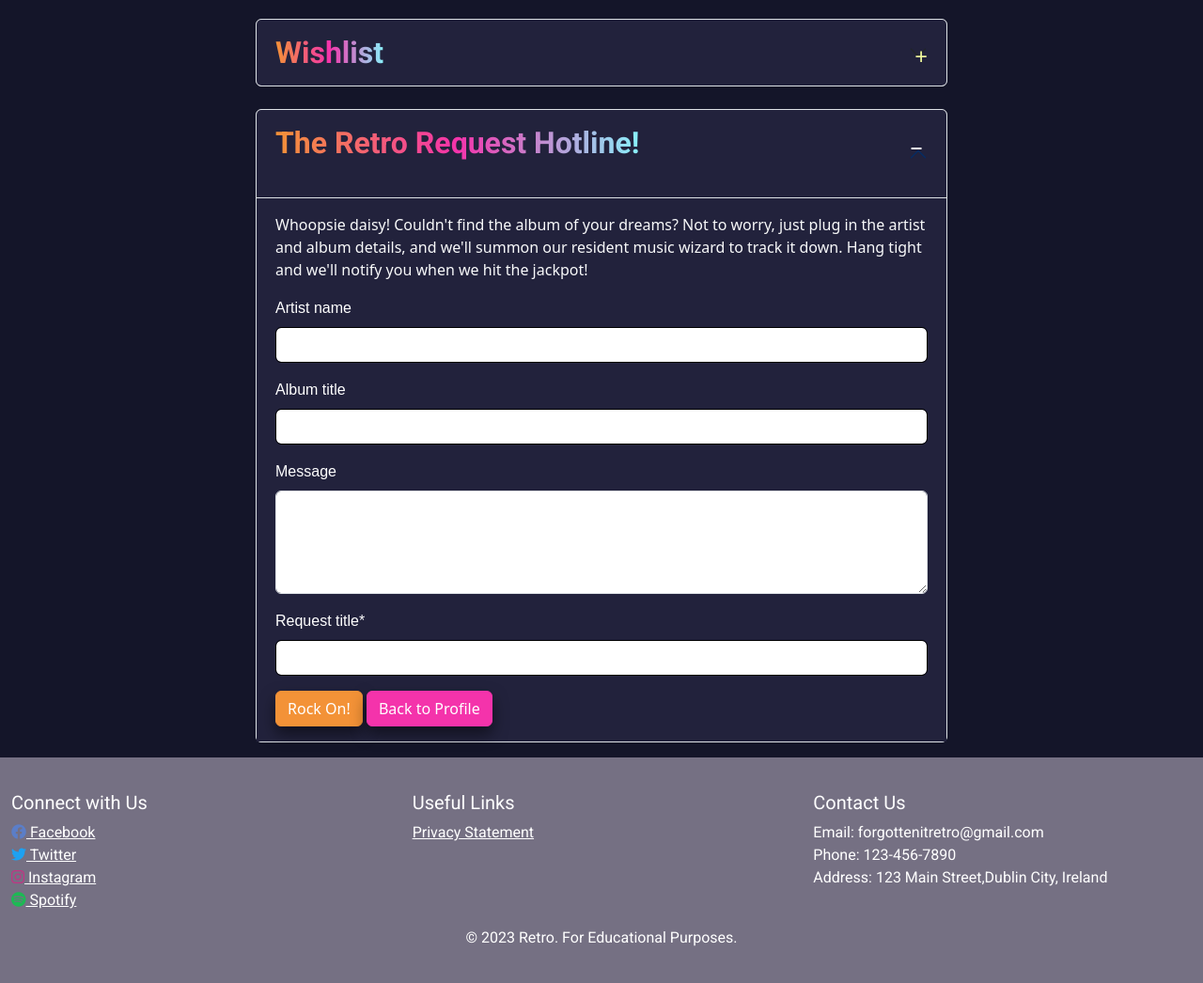
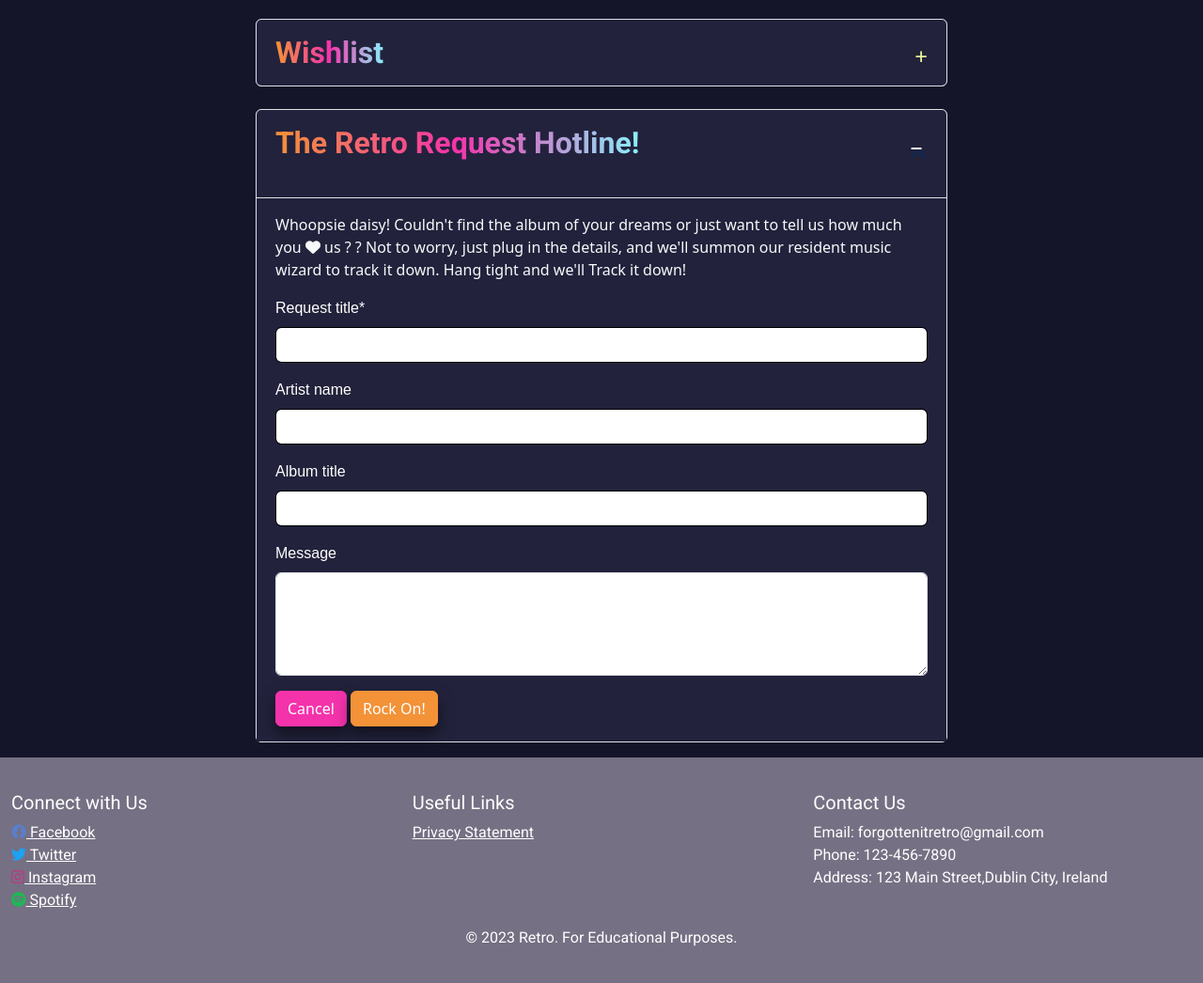
Before and after one commit to Forgottenit/retro, a Django app: page /accounts/ in a window 1280 px wide, after a click on "The Retro Request Hotline!". Shown: the part 476-1522 px from the top of the page at 94% size. Run offline with Django 4.2, Linux system fonts and the light colour scheme; the visitor is signed in with stand-in values (Sample User, id 1); data comes from the database, SQL or seed files in the repository; data that the repository does not hold is empty; some libraries are stand-ins or nearby versions.

Commit message:
Styled Request forms

```diff
--- a/accounts/forms.py
+++ b/accounts/forms.py
@@ -100,13 +100,14 @@ class ReviewForm(forms.ModelForm):
 
 
 class AlbumRequestForm(forms.ModelForm):
+    request_title = forms.CharField(required=True)
     message = forms.CharField(
         widget=forms.Textarea(attrs={"rows": 4, "cols": 15}), required=False
     )
-    request_title = forms.CharField(required=True)
+
     artist_name = forms.CharField(required=False)
     album_title = forms.CharField(required=False)
 
     class Meta:
         model = AlbumRequest
-        fields = ["artist_name", "album_title", "message"]
+        fields = ["request_title", "artist_name", "album_title", "message"]
--- a/accounts/static/accounts/css/accounts.css
+++ b/accounts/static/accounts/css/accounts.css
@@ -58,8 +58,16 @@
     background-color: #22223c !important;
 }
 
+.request-heading {
+    /* background-color: rgb(143, 203, 243) !important; */
+    background: linear-gradient(to right, rgb(33, 222, 255), #fd02f5) !important;
+    font-size: 1.1rem;
+    font-weight: 600;
+
+}
+
 /* Styling the accordion button symbol */
-.accordion-button::after {
+.button-heading::after {
 
     color: #f6f2f2;
 
@@ -74,7 +82,7 @@
 }
 
 /* Change symbol when the accordion is open */
-.accordion-button.collapsed::after {
+.button-heading.collapsed::after {
     content: "\002B";
     /* Change symbol to '-' when the accordion is open */
     color: #f0f99d;
--- a/accounts/templates/accounts/profile.html
+++ b/accounts/templates/accounts/profile.html
@@ -24,9 +24,9 @@
                 <div class="accordion" id="profileAccordion">
                     <div class="accordion-item">
                         <h2 class="accordion-header" id="headingDeliveryInfo">
-                            <button class="accordion-button collapsed profile-dropdown-header" type="button"
-                                data-bs-toggle="collapse" data-bs-target="#collapseDeliveryInfo" aria-expanded="false"
-                                aria-controls="collapseDeliveryInfo">
+                            <button class="accordion-button button-heading collapsed profile-dropdown-header"
+                                type="button" data-bs-toggle="collapse" data-bs-target="#collapseDeliveryInfo"
+                                aria-expanded="false" aria-controls="collapseDeliveryInfo">
                                 <p class="text-light logo-font">Default Delivery Information</p>
                             </button>
                         </h2>
@@ -54,9 +54,9 @@
                 <div class="accordion" id="profileAccordion">
                     <div class="accordion-item">
                         <h2 class="accordion-header" id="headingOne">
-                            <button class="accordion-button collapsed profile-dropdown-header" type="button"
-                                data-bs-toggle="collapse" data-bs-target="#collapseOne" aria-expanded="false"
-                                aria-controls="collapseOne">
+                            <button class="accordion-button button-heading collapsed profile-dropdown-header"
+                                type="button" data-bs-toggle="collapse" data-bs-target="#collapseOne"
+                                aria-expanded="false" aria-controls="collapseOne">
                                 <p class="text-light logo-font">Order History</p>
                             </button>
                         </h2>
@@ -110,9 +110,9 @@
                 <div class="accordion" id="wishlistAccordion">
                     <div class="accordion-item">
                         <h2 class="accordion-header" id="headingWishlist">
-                            <button class="accordion-button collapsed profile-dropdown-header" type="button"
-                                data-bs-toggle="collapse" data-bs-target="#collapseWishlist" aria-expanded="false"
-                                aria-controls="collapseWishlist">
+                            <button class="accordion-button button-heading collapsed profile-dropdown-header"
+                                type="button" data-bs-toggle="collapse" data-bs-target="#collapseWishlist"
+                                aria-expanded="false" aria-controls="collapseWishlist">
                                 <h4 class="text-light logo-font">Wishlist</h4>
                             </button>
                         </h2>
@@ -177,58 +177,62 @@
                 <div class="accordion" id="retroAccordion">
                     <div class="accordion-item">
                         <h2 class="accordion-header" id="headingTwo">
-                            <button class="accordion-button collapsed profile-dropdown-header" type="button"
-                                data-bs-toggle="collapse" data-bs-target="#collapseTwo" aria-expanded="false"
-                                aria-controls="collapseTwo">
+                            <button class="accordion-button button-heading collapsed profile-dropdown-header"
+                                type="button" data-bs-toggle="collapse" data-bs-target="#collapseTwo"
+                                aria-expanded="false" aria-controls="collapseTwo">
                                 <p class="logo-font mb-4 text-light">The Retro Request Hotline!</p>
                             </button>
                         </h2>
                         <div id="collapseTwo" class="accordion-collapse collapse" aria-labelledby="headingTwo"
                             data-bs-parent="#retroAccordion">
                             <div class="accordion-body">
-                                <p class="text-light">Whoopsie daisy! Couldn't find the album of your dreams? Not to
+                                <p class="text-light">Whoopsie daisy! Couldn't find the album of your dreams or just
+                                    want to tell us how much you <i class="fas fa-heart"></i> us ? ? Not to
                                     worry,
-                                    just plug in the artist and album details, and we'll summon our resident music
+                                    just plug in the details, and we'll summon our resident music
                                     wizard to
-                                    track it down. Hang tight and we'll notify you when we hit the jackpot!</p>
+                                    track it down. Hang tight and we'll Track it down!</p>
                                 <form method="post">
                                     {% csrf_token %}
                                     {{ album_request_form|crispy }}
+
+                                    <a href="{% url 'accounts:profile' %}" class="btn btn-secondary">Cancel</a>
                                     <button class="btn btn-primary" type="submit" value="album_request_form">Rock
                                         On!</button>
-                                    <a href="{% url 'accounts:profile' %}" class="btn btn-secondary">Back to Profile</a>
                                     <input type="hidden" name="form_type" value="album_request_form" />
                                 </form>
                             </div>
                         </div>
-                    </div>
-
                         {% for album_request in album_requests %}
                         <div class="accordion-item">
                             <h2 class="accordion-header" id="heading{{ forloop.counter }}">
-                            <button class="accordion-button collapsed" type="button" data-bs-toggle="collapse"
-                                data-bs-target="#collapse{{ forloop.counter }}" aria-expanded="false"
-                                aria-controls="collapse{{ forloop.counter }}">
-                                {{ album_request.album_title }} by {{ album_request.artist_name }}
+                                <button class="accordion-button request-heading collapsed" type="button"
+                                    data-bs-toggle="collapse" data-bs-target="#collapse{{ forloop.counter }}"
+                                    aria-expanded="false" aria-controls="collapse{{ forloop.counter }}">
+                                    {{ album_request.request_title }}
                                 </button>
                             </h2>
                             <div id="collapse{{ forloop.counter }}" class="accordion-collapse collapse"
                                 aria-labelledby="heading{{ forloop.counter }}" data-bs-parent="#retroAccordion">
                                 <div class="accordion-body">
-                                <p class="text-light">{{ album_request.artist_name }}</p>
-                                <p class="text-light">{{ album_request.album_title }}</p>
-                                <p class="text-light">{{ album_request.message }}</p>
-                                <a href="{% url 'accounts:edit-request' album_request.id %}"
-                                    class="btn btn-secondary">Edit Request</a>
+                                    <p class="text-light">Artist: {{ album_request.artist_name }}</p>
+                                    <p class="text-light">Album: {{ album_request.album_title }}</p>
+                                    <p class="text-light">Message: {{ album_request.message }}</p>
                                     <form method="POST" action="{% url 'accounts:delete-request' album_request.id %}"
                                         class="d-inline">
                                         {% csrf_token %}
                                         <input type="submit" value="Delete Request" class="btn btn-danger">
                                     </form>
+                                    <a href="{% url 'accounts:edit-request' album_request.id %}"
+                                        class="btn btn-secondary">Edit Request</a>
+
                                 </div>
                             </div>
                         </div>
                         {% endfor %}
+                    </div>
+
+
                 </div>
             </div>
         </div>
--- a/accounts/views.py
+++ b/accounts/views.py
@@ -329,7 +329,9 @@ def edit_album_request(request, id):
             return redirect("accounts:profile")
     else:
         form = AlbumRequestForm(instance=album_request)
-    return render(request, "edit_request.html", {"form": form})
+    return render(
+        request, "accounts/edit_request.html", {"album_request_form": form}
+    )
 
 
 @login_required
```
Also changed, not shown: accounts/templates/accounts/delete_confirm.html (deleted, +0 -14 lines), accounts/templates/accounts/edit_request.html (added, +28 -0 lines). Lines whose indentation alone changed are shown as unchanged.
